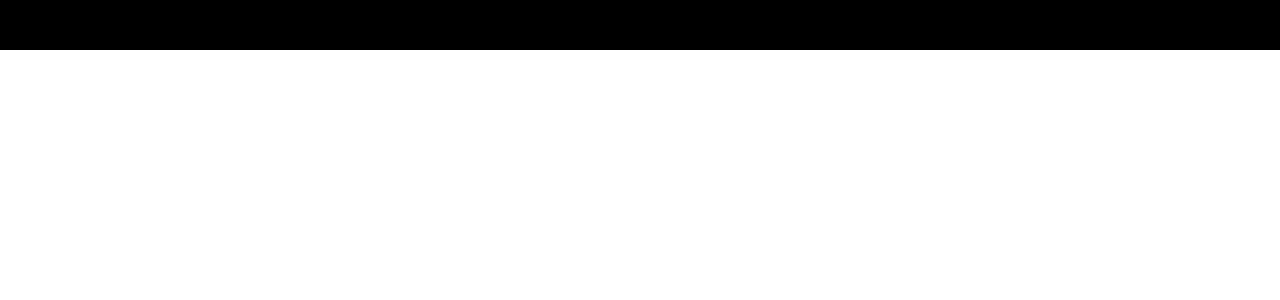
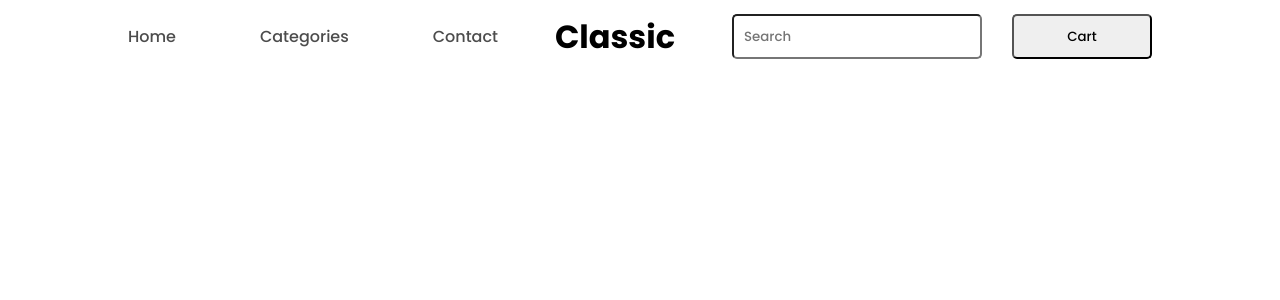
Before and after one commit to shahil-kv/classic-react, a React (Create React App) app: page / in a window 1280 px wide. Shown: the top 300 px of the page. Built offline with nearby package versions, Linux system fonts and the light colour scheme.

Commit message:
Added the navbar component

```diff
--- a/public/index.html
+++ b/public/index.html
@@ -10,6 +10,7 @@
   <link href="https://fonts.googleapis.com/css2?family=Poppins:wght@200;500;700;800&display=swap" rel="stylesheet">
   <style>
     * {
+      font-family: Poppins,'sans-serif';
       margin: 0;
       padding: 0;
       box-sizing: border-box;
--- a/src/components/Navbar.jsx
+++ b/src/components/Navbar.jsx
@@ -1,15 +1,71 @@
 import React from 'react'
 import styled from 'styled-components'
 
+// this is the styling of the navbar
+// styled components  is used in it
+
 const Container=styled.div`
-  height: 50px;
-  background-color: black;
+ display: flex;
+ height: auto;
+ justify-content: space-between;
+ /* background-color: yellow; */
+ padding:1% 10% 0px 10%;
+ align-items: center ;
+`
+const First=styled.div`
+    display: flex;
+    flex-direction: row;
+    justify-content: space-between;
+/* background-color: red; */
+width: 370px;
+`
+const Second=styled.div`
+
+`
+const Third=styled.div`
+ display: flex;
+ /* background-color: green; */
+ flex-direction: row;
+ justify-content: space-between;
+ gap: 30px;
+ align-items: center;
+`
+const Button=styled.button`
+  width: 140px;
+  /* background-color: yellow; */
+  height: 45px;
+  border-radius: 5px;
+`
+const Input=styled.input`
+border-radius: 5px;
+ padding-left: 10px;
+  width: 250px;
+  height: 45px;
+`
+const Logo=styled.h1`
+font-weight: 600;
+`
+const Anger=styled.a`
+  text-decoration: none;
+  color: #000000b3;
 `
 function Navbar() {
   return (
        <Container>
-             <h1>shahil </h1>
+       <First>
+      <Anger href="shahilkv.com">Home</Anger>
+      <Anger href="shahilkv.com">Categories</Anger>
+      <Anger href="shahilkv.com">Contact</Anger>
+       </First>
+       <Second>
+      <Logo>Classic</Logo>
+       </Second>
+       <Third>
+       <Input type="text" placeholder='Search' />
+       <Button >Cart</Button>
+       </Third>
        </Container>
+
   )
 
 }
```
